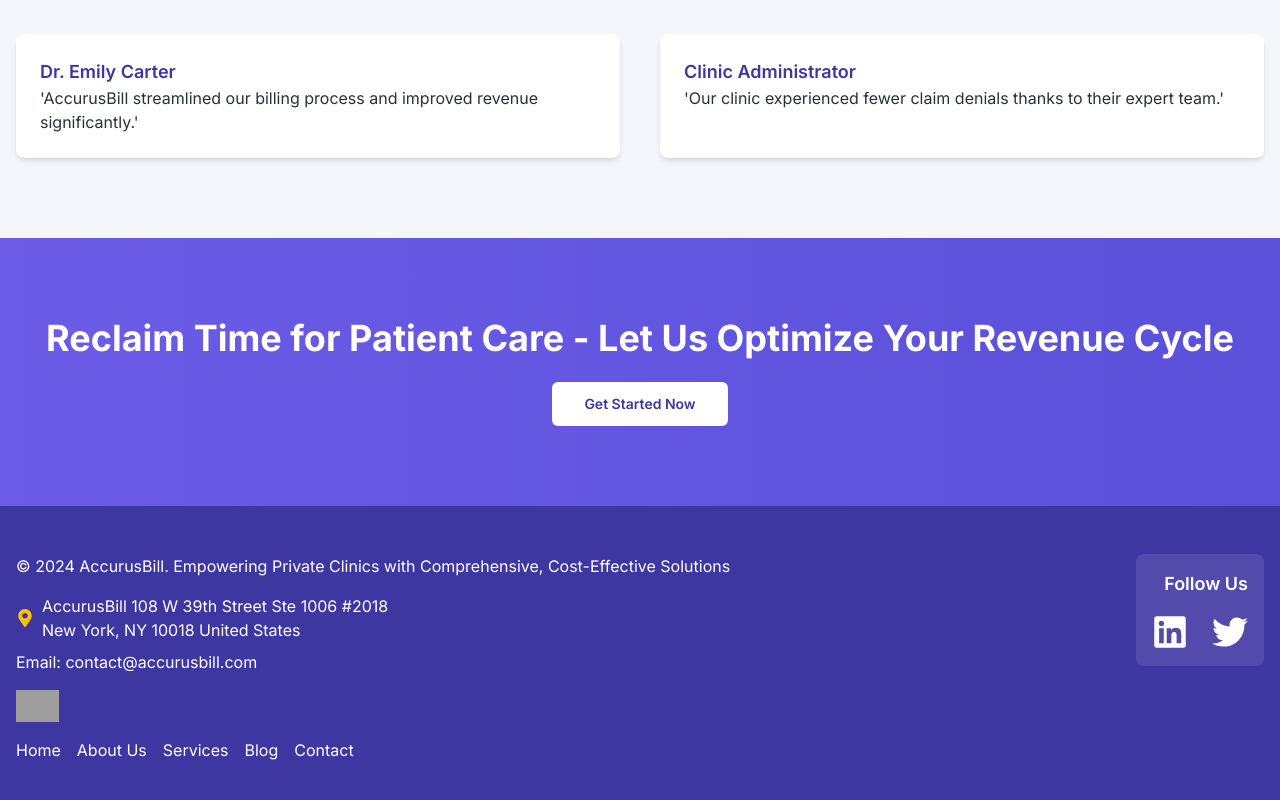
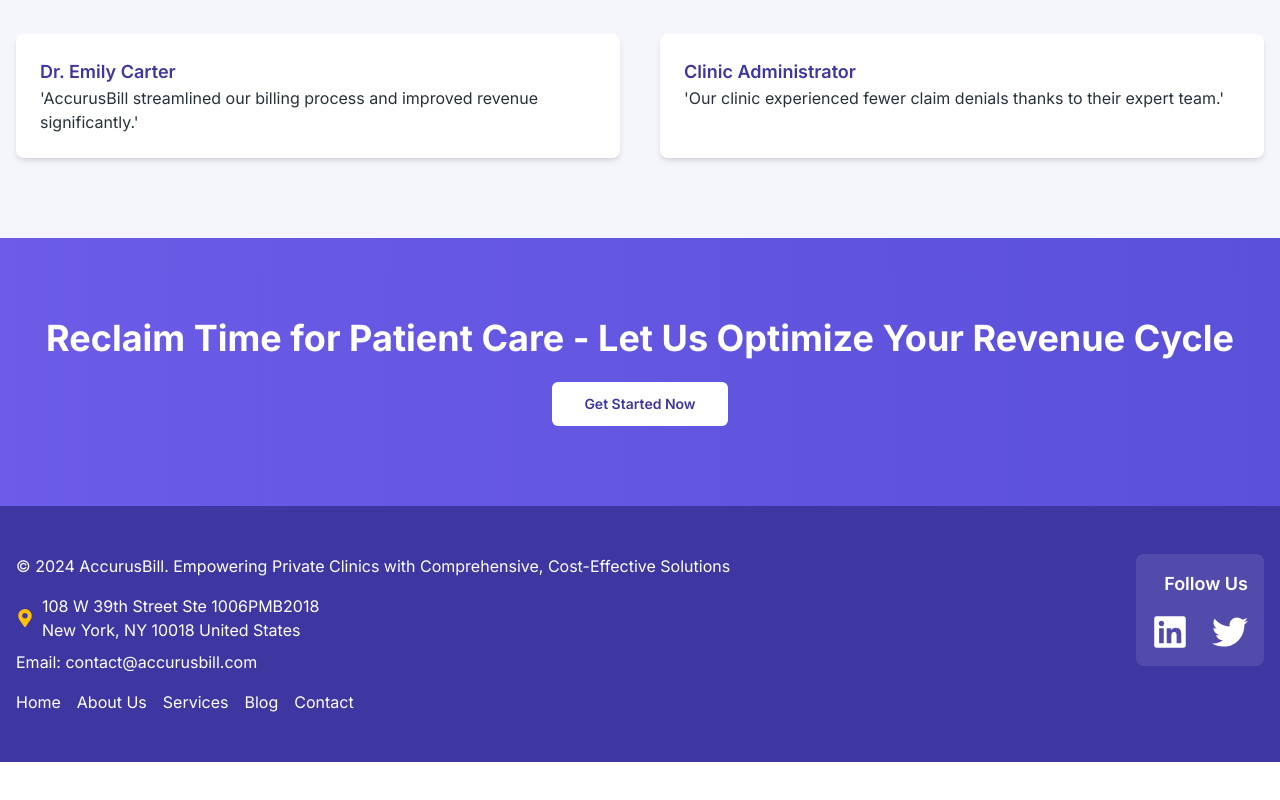
Before and after one commit to vvs1999/medicalOriginal, a Next.js app: page / in a window 1280 px wide. Shown: the part 3284-4084 px from the top of the page. After the commit the page ends 4046 px from the top, so only its background shows below. Built offline with nearby package versions, Linux system fonts and the light colour scheme; grey boxes are pictures that could not be loaded.

Commit message:
page.tsx

```diff
--- a/app/page.tsx
+++ b/app/page.tsx
@@ -503,7 +503,7 @@
       <footer className="bg-[#3E37A1] text-white py-12">
         <div className="container mx-auto px-4">
           <div className="flex flex-col md:flex-row justify-between items-start">
-      {/* Left Section: Copyright, Email, Address, HIPAA Badge, and Navigation */}
+            {/* Left Section: Copyright, Email, Address, and Navigation */}
             <div className="mb-6 md:mb-0">
               <p className="text-base text-center md:text-left">
                 © 2024 AccurusBill. Empowering Private Clinics with Comprehensive,
@@ -512,21 +512,11 @@
               <div className="mt-4 space-y-2 text-center md:text-left">
                 <p className="text-base flex items-center justify-center md:justify-start">
                   <FaMapMarkerAlt className="mr-2 text-[#FFC107] text-lg" />
-            AccurusBill 108 W 39th Street Ste 1006 #2018 <br />
-            New York, NY 10018 United States
+                  108 W 39th Street Ste 1006PMB2018<br />
+                  New York, NY 10018 United States
                 </p>
                 <p className="text-base">Email: contact@accurusbill.com</p>
               </div>
-
-        {/* HIPAA Badge */}
-        <div className="mt-4 flex items-center justify-center md:justify-start">
-          <img
-            src="/hipaa-badge.png"
-            alt="HIPAA Compliant"
-            className="h-8 w-auto"
-          />
-        </div>
-
               <div className="mt-4 flex justify-center md:justify-start space-x-4">
                 <Link
                   href="/"
```
Lines whose indentation alone changed are shown as unchanged.
